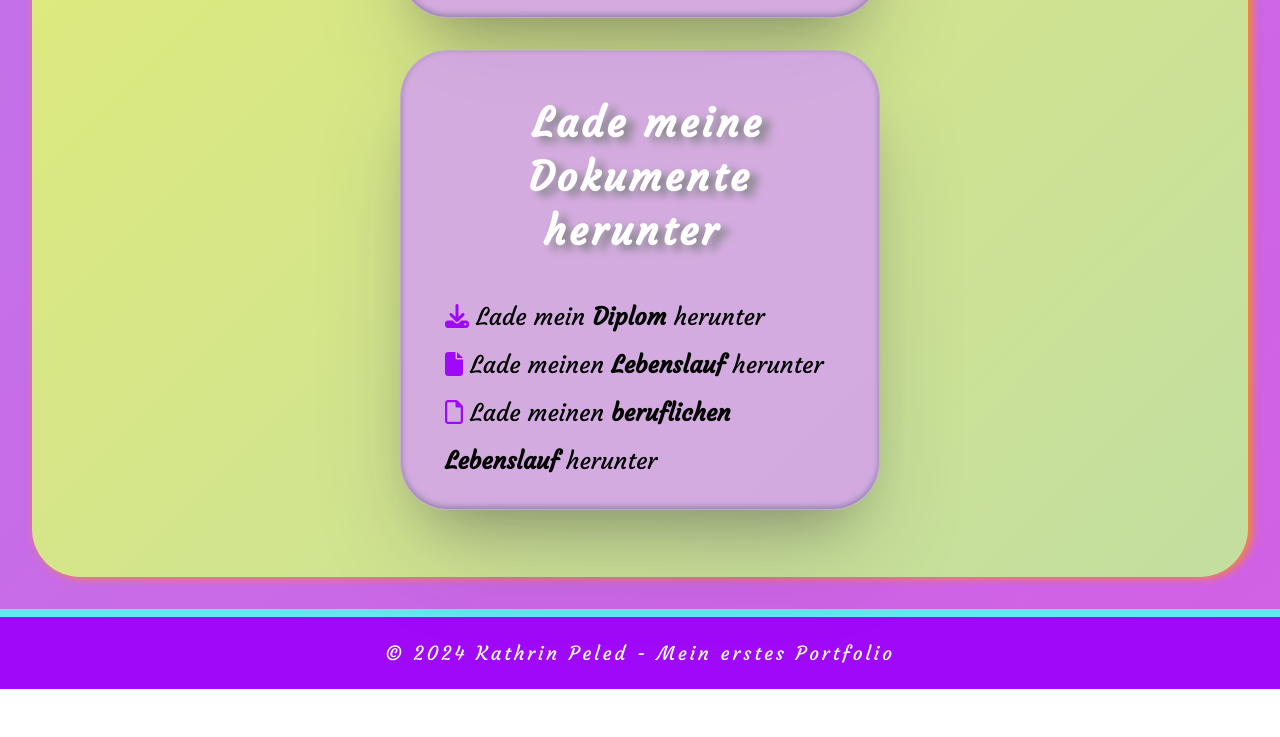
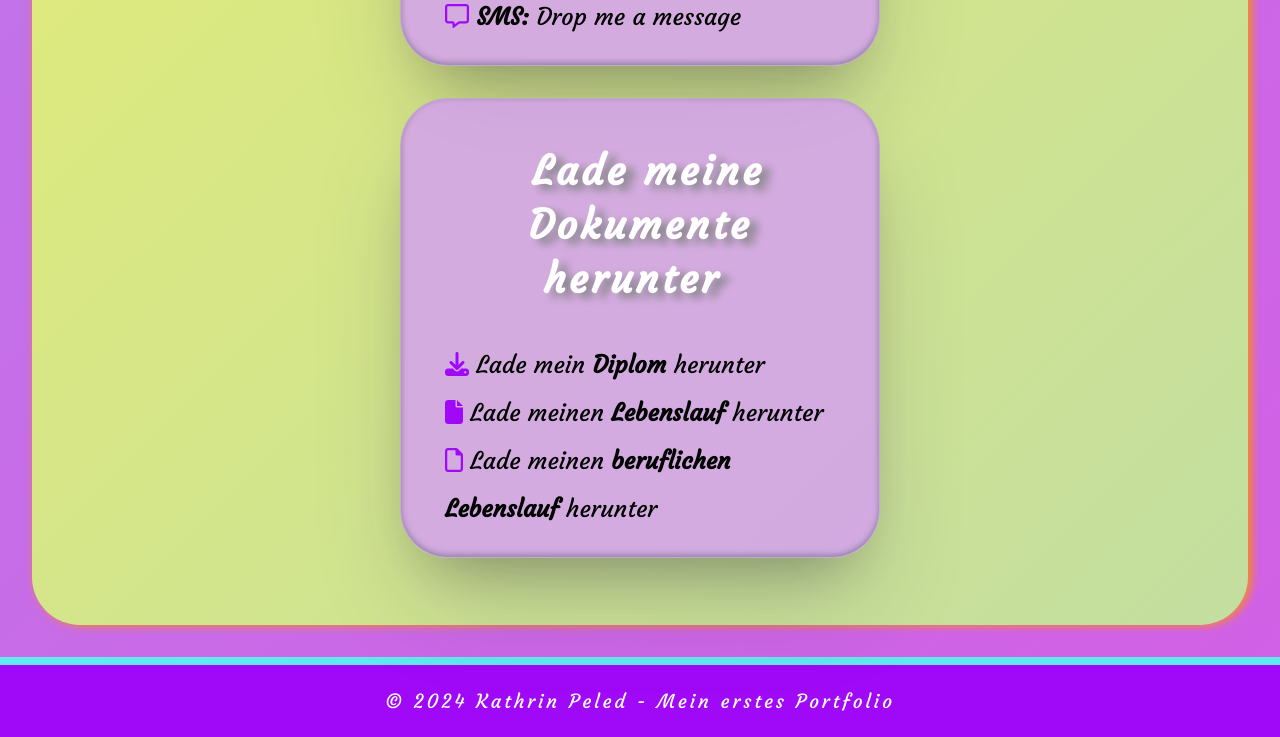
Before and after one commit to DraculadyCode/My-Portfolio-old, a website: page index-german.html in a window 1280 px wide. Shown: the part 6100-6837 px from the top of the page. Before the commit the page ends 6789 px from the top, so only its background shows below. Drawn offline with nearby package versions, Linux system fonts and the light colour scheme; a web font is replaced by a local one.

Commit message:
add SMS as contact option

```diff
--- a/index-german.html
+++ b/index-german.html
@@ -264,6 +264,13 @@
                             <b> GitHub: </b>DraculadyCode</a
                           >
                         </li>
+                        <li>
+                          <a href="sms:+4917685639174" aria-label="Send SMS">
+                              <i class="fa-regular fa-comment-alt" aria-hidden="true"></i>
+                              <b>SMS:</b>
+                              Drop me a message
+                          </a>
+                      </li>
                       </ul>
                 </div>
             </div>
```
Also changed, not shown: index.html (+7 -0 lines).
